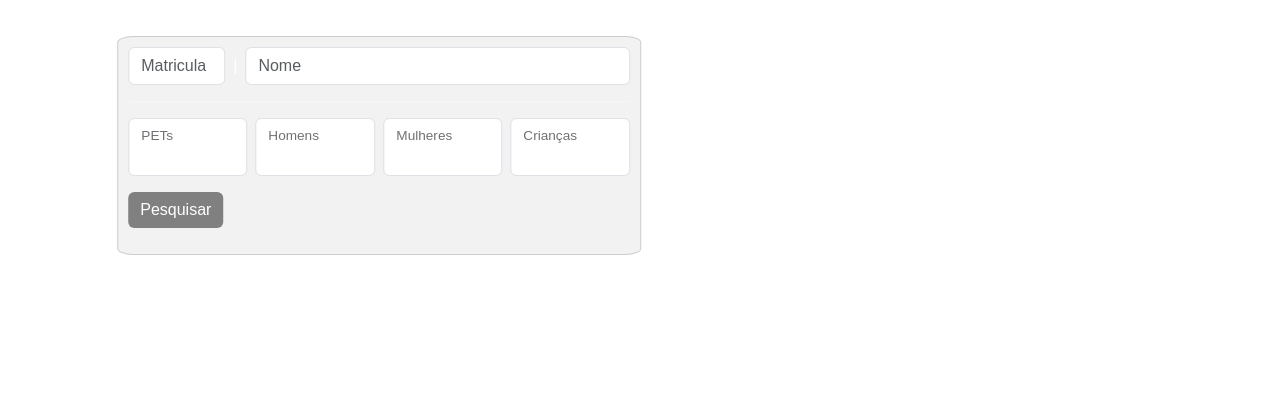
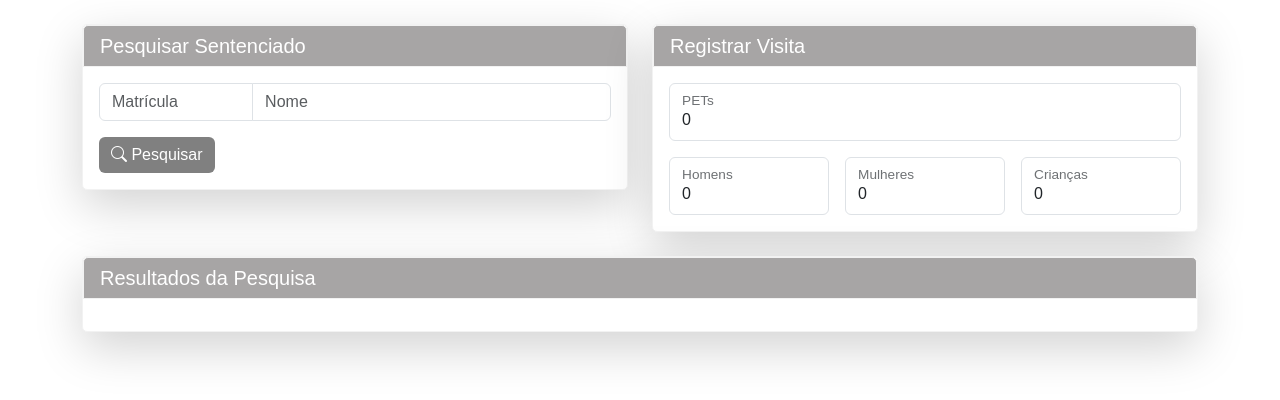
Before and after one commit to fernandopereira3/novela, a Flask app: page /entrada_saida in a window 1280 px wide. Shown: the part 70-470 px from the top of the page. Run offline with Flask 3, Linux system fonts and the light colour scheme; data that the repository does not hold is empty; some libraries are stand-ins or nearby versions.

Commit message:
Update na entrada_saida.html / 10-07-25 as 22:27

```diff
--- a/src/rotas.py
+++ b/src/rotas.py
@@ -621,9 +621,7 @@ def construir_tabela(
                 if incluir_acoes:
                     acoes_cell = f"""
                         <td>
-                            <button class="btn btn-sm btn-primary" onclick="selecionarSentenciado('{matricula}', '{nome}')">
-                                Selecionar
-                            </button>
+
                         </td>
                     """
 
--- a/src/templates/entrada_saida.html
+++ b/src/templates/entrada_saida.html
@@ -34,59 +34,90 @@
     <p></p>
     <p></p>
     <!-- SEÇÃO PRINCIPAL -->
-    <div class="container-fluid">
+    <div class="container mt-4">
         <div class="row">
-            <div class="col">
-                <form method="POST" class="form-row" style="width: 85%; margin-left: 100px; border: 1px solid #ccc;">
+            <!-- Coluna de Pesquisa -->
+            <div class="col-md-6">
+                <!-- Formulário de Pesquisa -->
+                <div class="card shadow-sm mb-4 shadow-lg">
+                    <div class="card-header">
+                        <h5 class="mb-0">Pesquisar Sentenciado</h5>
+                    </div>
+                    <div class="card-body">
+                        <form method="POST" id="search-form">
                             {{ form.csrf_token }}
-                    <div class="d-flex gap-2">
-                        <input type="text" class="form-control" id="matricula" placeholder="Matricula" name="matricula" style="width: 20%;">
-                        <div class="d-flex align-items-center"><label>|</label></div>
-                        <input type="text" class="form-control" id="nome" placeholder="Nome" name="nome" style="width: 80%;">
+                            <div class="input-group">
+                                <input type="text" class="form-control" id="matricula" placeholder="Matrícula" name="matricula" style="width: 30%;">
+                                <input type="text" class="form-control" id="nome" placeholder="Nome" name="nome" style="width: 70%;">
                             </div>
-                    <hr>
-                    </hr>
-                    <div class="d-flex gap-2">
+                            <p></p>
+                            <div>
+                                <button type="submit" class="btn btn-primary">
+                                    <i class="bi bi-search"></i> Pesquisar
+                                </button>
+                            </div>
+                        </form>
+                    </div>
+                </div>
+            </div>
+
+            <!-- Coluna de Adicionar Visita -->
+            <div class="col-md-6">
+                <div class="card shadow-sm shadow-lg">
+                    <div class="card-header">
+                        <h5 class="mb-0">Registrar Visita</h5>
+                    </div>
+                    <div class="card-body">
+                        <form id="add-visit-form">
+                            <div class="row g-3">
+                                <div class="col-12">
                                     <div class="form-floating">
-                            <input type="text" class="form-control" id="garrafas" name="garrafas">
+                                        <input type="number" class="form-control" id="garrafas" name="garrafas" placeholder="PETs" value="0">
                                         <label for="garrafas">PETs</label>
                                     </div>
-
+                                </div>
+                                <div class="col-md-4">
                                     <div class="form-floating">
-                            <input type="text" class="form-control" id="homens" name="homens">
+                                        <input type="number" class="form-control" id="homens" name="homens" placeholder="Homens" value="0">
                                         <label for="homens">Homens</label>
                                     </div>
-
+                                </div>
+                                <div class="col-md-4">
                                     <div class="form-floating">
-                            <input type="text" class="form-control" id="mulheres" name="mulheres">
+                                        <input type="number" class="form-control" id="mulheres" name="mulheres" placeholder="Mulheres" value="0">
                                         <label for="mulheres">Mulheres</label>
                                     </div>
-
+                                </div>
+                                <div class="col-md-4">
                                     <div class="form-floating">
-                            <input type="text" class="form-control" id="criancas" name="criancas">
+                                        <input type="number" class="form-control" id="criancas" name="criancas" placeholder="Crianças" value="0">
                                         <label for="criancas">Crianças</label>
                                     </div>
                                 </div>
-                    <p>
-                    </p>
-                    <p>
-                        <button type="submit" class="btn btn-primary">Pesquisar</button>
-                    </p>
+                            </div>
                         </form>
                     </div>
-            <div class="col">
-                <div class="table-overflow">
+                </div>
+            </div>
+        </div>
+
+        <!-- Tabela de Resultados -->
+        <div class="row mt-4">
+            <div class="col-md-12">
+                <div class="card shadow-lg">
+                    <div class="card-header">
+                        <h5 class="mb-0">Resultados da Pesquisa</h5>
+                    </div>
+                    <div class="card-body">
+                        <div class="table-responsive" style="max-height: 400px; overflow-y: auto;">
                             {{ resultados|safe }}
-                        <style>
-                            .table-overflow {
-                                max-height: 300px;
-                                overflow-y: auto;
-                                width: 90%;
-                            }
-                        </style>
-                        <style>
-                            button[onclick*="selecionarSentenciado"] {display: none !important;}
-                        </style>
+                        </div>
+                    </div>
+                </div>
+            </div>
+        </div>
+    </div>
+
     <script>
         // Adiciona botões de detalhes na tabela quando carrega
         document.addEventListener('DOMContentLoaded', function() {
@@ -112,10 +143,6 @@
             });
         }
     </script>
-                </div>
-            </div>
-        </div>
-    </div>
 
     <script>
         // Função para atualizar o resumo sem recarregar a página
```
Lines whose indentation alone changed are shown as unchanged.
